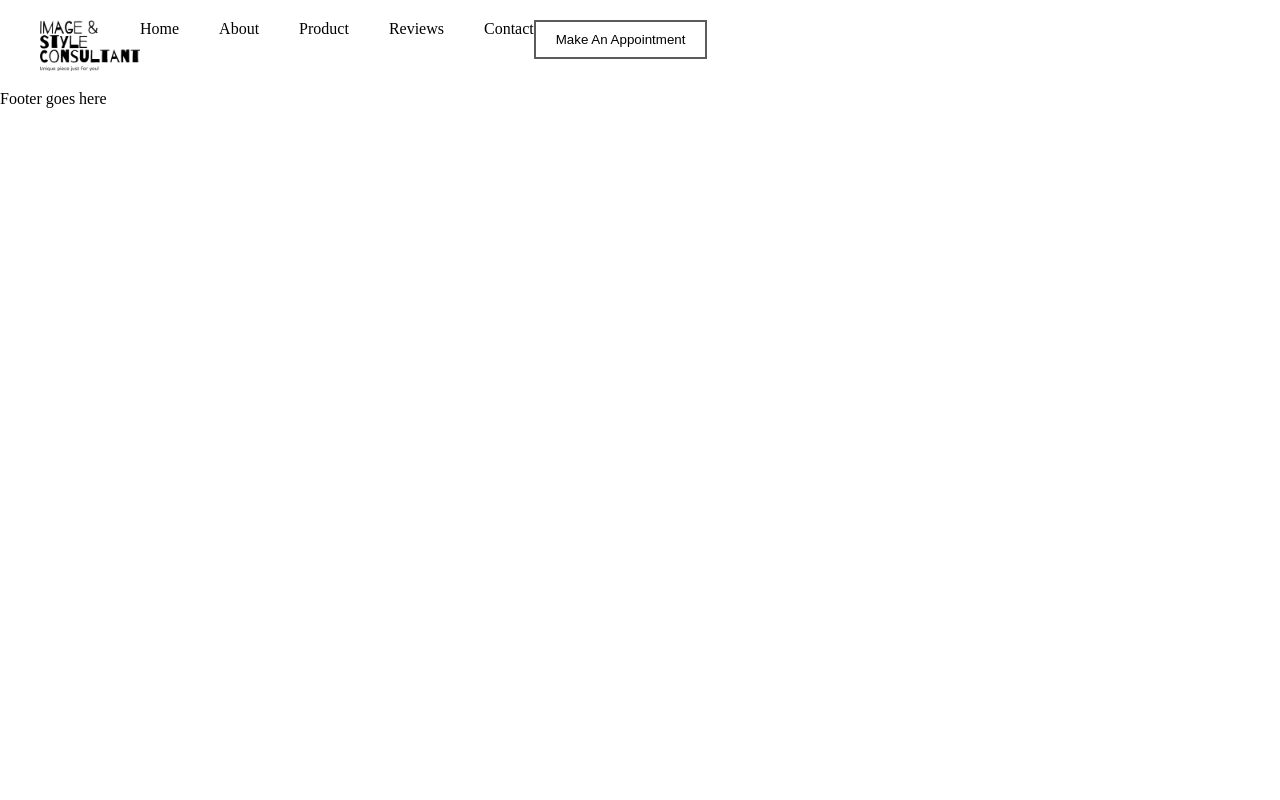
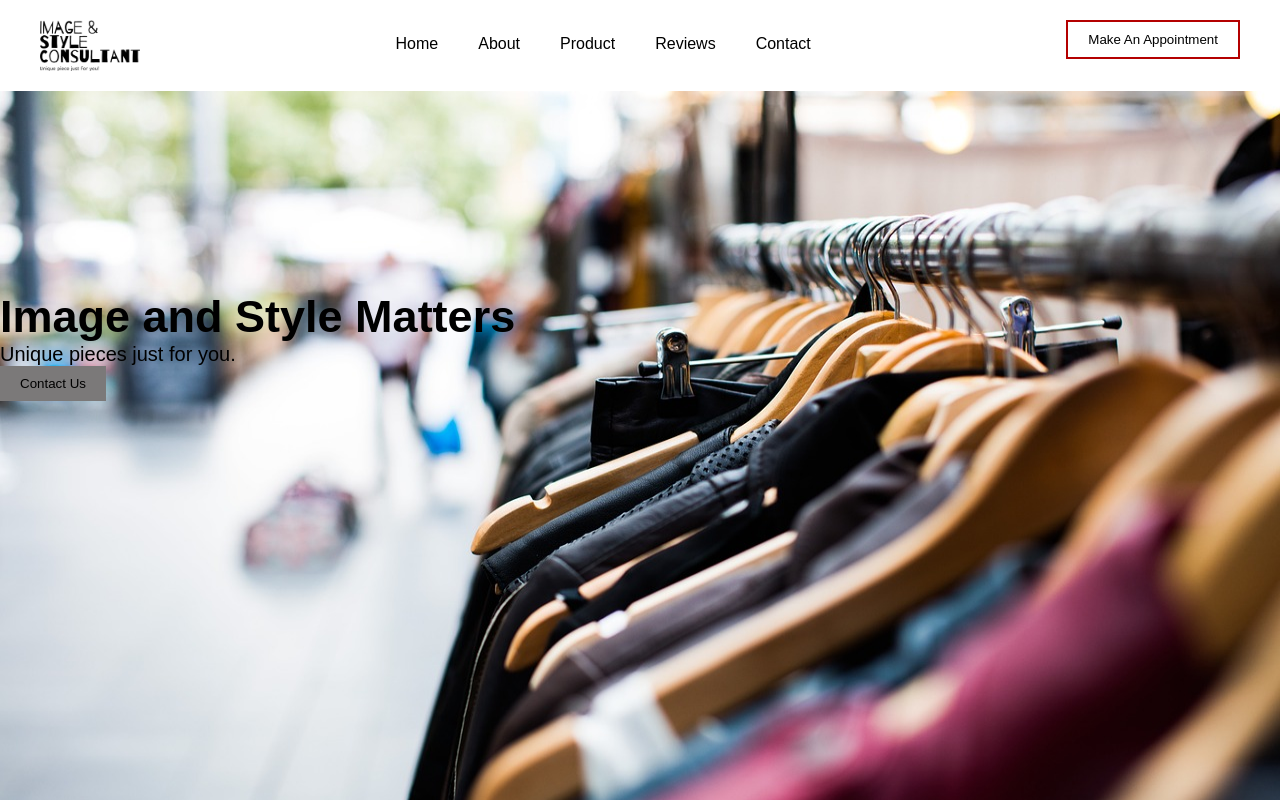
Before and after one commit to ella-quintin/image-style, a plain HTML site: page index.html in a window 1280 px wide. Shown: the top 800 px of the page. Drawn offline with Linux system fonts and the light colour scheme.

Commit message:
Second individual project

```diff
--- a/css/main.css
+++ b/css/main.css
@@ -1,6 +1,16 @@
 /* clears space on all element */
 *{
     margin: 0;
+    overflow-x: hidden;
+}
+
+body {
+    font-family: Raleway, sans-serif;
+    font-optical-sizing: auto;
+    font-weight: 400;
+    font-style: normal;
+    /* overflow-x: hidden; */
+    /* margin: auto; */
 }
 
 /* for the size of the log */
@@ -16,15 +26,23 @@ nav {
     justify-content: space-between;
     padding: 20px 40px;
     background-color: white;
-    position: fixed;
+    /* /* position: fixed;
+    width: 100vw; */
 }
 
 #nav-links {
     display: flex;
     /* signifies gap between navlinks */
     column-gap: 40px;
+    padding-top: 15px;
+    cursor: pointer;
 }
-
+a{
+    text-decoration: none;
+}
+#nav-links a {
+    color: inherit;
+}
 nav button {
     background-color: white;
     padding: 10px 20px;
@@ -32,6 +50,70 @@ nav button {
     /* border: 2px solid blanchedalmond; */
     border-width: 2px;
     border-style: solid;
-    border-color: rgb(92, 91, 91);
+    border-color: #B40000;
+}
 
+nav button:hover {
+    background-color: red;
+    color: white;
+  }
+
+
+#hero {
+    background-image: url(../assets/images/hangers-1850082_1280.jpg);
+    background-size: 100% 100%;
+    width: 100vw;
+    height: 100vh;
 }
+
+#header-text {
+    display: flex;
+    flex-direction: column;
+    justify-content: center;
+    bottom: 20%;
+    padding: 200px 60px 0px 0px;
+    /* text-align: left; */
+    margin-right: 200px;
+}
+
+.h1text {
+    font-size: 30px
+}
+
+.sub-text {
+    font-size: 20px;
+}
+
+.hero-button {
+   display: inline-block;
+   /* flex-direction: column; */
+   padding: 10px 20px;
+   background-color: rgb(123, 121, 121);
+   position: relative;
+   text-align: center;
+   border: none;
+   /* padding: 29px 31px; */
+}
+
+#about {
+    /* display: flex; */
+    /* justify-content: center;
+    align-items: center; */
+    /* max-width: 70%; */
+    /* padding: 90px; */
+}
+
+.about-container {
+    display: flex;
+    flex-direction:column ;
+}
+.about-img {
+    width: 451px;
+    height: 639.25px;
+}
+
+.about-text {
+    font-family: Baskervville, serif;
+    display: flex;
+    flex-direction: column;
+}
--- a/index.html
+++ b/index.html
@@ -13,16 +13,38 @@
         <img id="logo" src="./assets/logos/logo1.png" alt="logo">
         <div id="nav-links">
             <!-- divs are block element -->
-            <span>Home</span>
-            <span>About</span>
-            <span>Product</span>
-            <span>Reviews</span>
-            <span>Contact</span>
+            <a href="#"><span>Home</span></a>
+            <a href="about"><span>About</span></a>
+            <a href="product"><span>Product</span></a>
+            <a href="reviews"><span>Reviews</span></a>
+            <a href="contact"><span>Contact</span></a>
         </div>
         <button>Make An Appointment</button>
     </nav>
-    <section>Hero section goes here</section>
-    <section>About section goes here</section>
+    <section id="hero">
+        <div class="container">
+            <header id="header-text">
+                <span class="h1text"><h1>Image and Style Matters</h1></span>
+                <span class="sub-text"><p>Unique pieces just for you.</p></span>
+            </header>
+            <button class="hero-button">Contact Us</button>
+        </div>
+    </section>
+
+    <section id="about">
+        <div class="about-container">
+        <div class="about-img">
+            <img src="./assets/images/fashionable-african-woman-floral-coat.jpg" alt="">
+        </div>
+        <div class="about-text">
+            <span>
+                <h2>Why You Need an <br>Image and Style Consultant</h2>
+                <h3>Our professional leadership team is truly committed to producing the best results for our clients very successfully.</h3>
+            </span>
+        </div>
+    </div>
+
+    </section>
     <section>Product/service section goes here</section>
     <section>Why choose section goes here</section>
     <section>Reviews section goes here</section>
```
Also changed, not shown: 1 other file.
